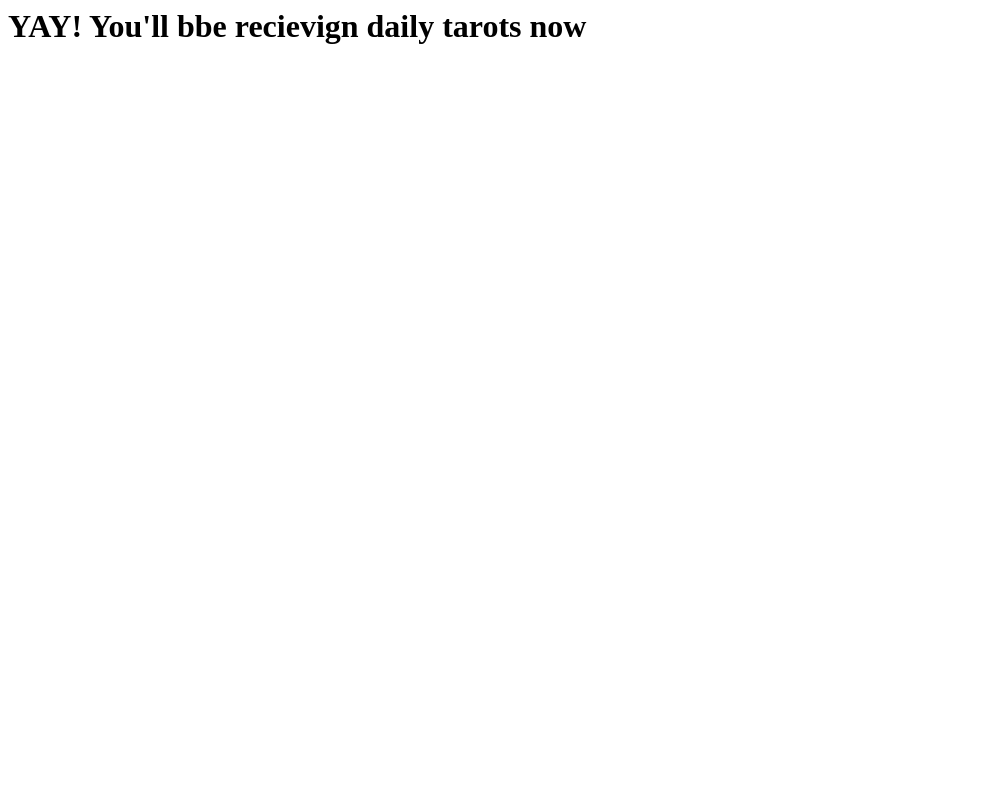
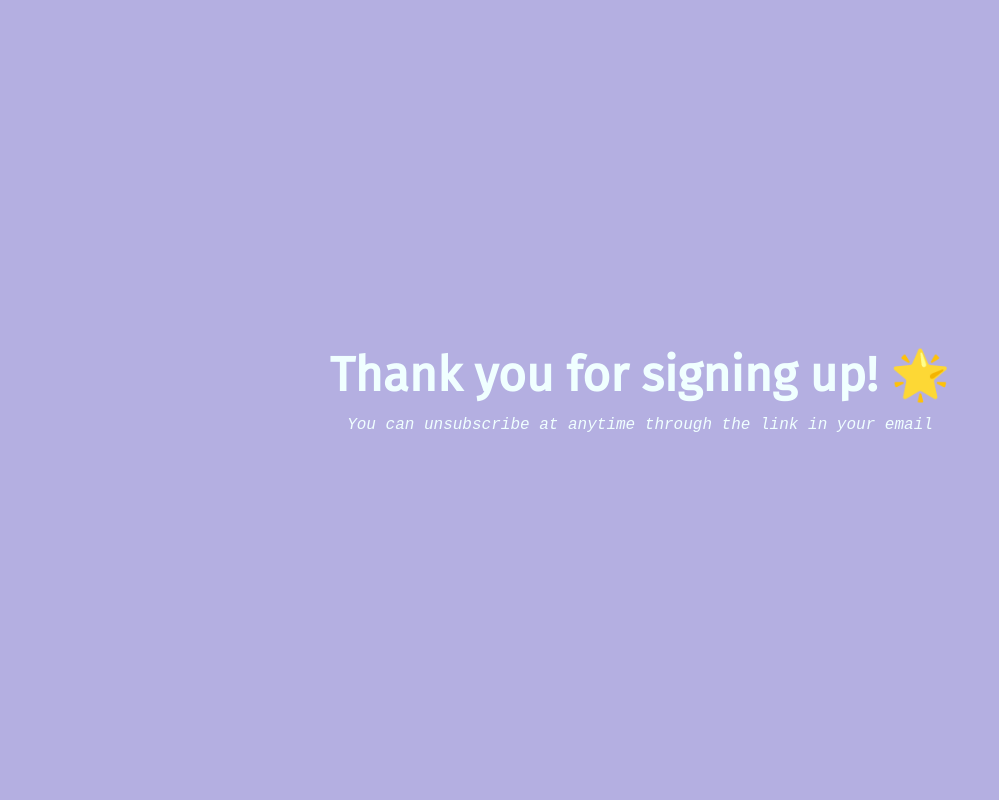
Before and after one commit to mallaghi/tarot_daily, a Flask app: page /confirmation in a window 1280 px wide. Shown: the whole page, without its empty margins (0-999 px from the left). Run offline with Flask 3, Linux system fonts and the light colour scheme.

Commit message:
styled confirmation and added base template

```diff
--- a/app/routes.py
+++ b/app/routes.py
@@ -24,7 +24,7 @@ def submit_form():
         try:
             db.session.add(user)
             db.session.commit()
-            flash('Form submitted successfully!', 'success')
+            flash('Signed up successfully!', 'success')
 
             send_daily_tarot_email(user, app)
 
--- a/app/static/style.css
+++ b/app/static/style.css
@@ -27,19 +27,32 @@ ul {
 }
 
 
-/* .right-section {
-  background-color: #B4AFE1;
-  height: 100vh;
-  display: flex;
-  flex-direction: column;
-  justify-content: center;
-  align-items: center;
-} */
-
 .main{
   background-color: #B4AFE1;
   height: 100vh;
 
+}
+
+.confirmation{
+  margin: auto;
+  position: absolute;
+  top: 50%;
+  left: 50%;
+  transform: translate(-50%, -50%);
+  color: azure;
+  text-align: center;
+}
+
+.confirmation h2{
+  font-size: 3rem;
+  font-family:'Fira Sans';
+  font-weight: bold;
+}
+
+.confirmation p{
+  font-size: 1rem;
+  font-family: 'Courier New', Courier, monospace;
+  font-style: italic;
 }
 
 
--- /dev/null
+++ b/app/templates/base.html
@@ -0,0 +1,18 @@
+
+<!DOCTYPE html>
+<html lang="en">
+<head>
+  <meta charset="UTF-8">
+  <meta name="viewport" content="width=device-width, initial-scale=1.0">
+  <link rel="stylesheet" type="text/css" href="{{ url_for('static', filename='style.css') }}">
+  <link rel="stylesheet" href="https://cdn.jsdelivr.net/npm/bootstrap@5.3.0/dist/css/bootstrap.min.css" integrity="..." crossorigin="anonymous">
+  <title>{% block title %}Daily Tarot{% endblock %}</title>
+</head>
+<body>
+  <div class="main">
+    {% block content %}{% endblock %}
+  </div>
+
+  <script src="https://cdn.jsdelivr.net/npm/bootstrap@5.3.0/dist/js/bootstrap.bundle.min.js" integrity="..." crossorigin="anonymous"></script>
+</body>
+</html>
--- a/app/templates/confirmation.html
+++ b/app/templates/confirmation.html
@@ -1,3 +1,13 @@
-<h1>
-  YAY! You'll bbe recievign daily tarots now
-</h1>
+{% extends "base.html" %}
+
+{% block title %}Confirmation{% endblock %}
+
+{% block content %}
+  <div class="container">
+      <div class="confirmation">
+        <h2>Thank you for signing up! 🌟</h2>
+        <p>You can unsubscribe at anytime through the link in your email</p>
+
+    </div>
+  </div>
+{% endblock %}
```
Also changed, not shown: app/templates/index.html (+8 -24 lines), users.db.
